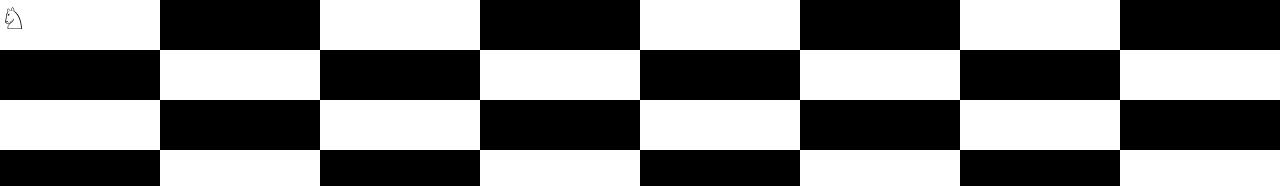
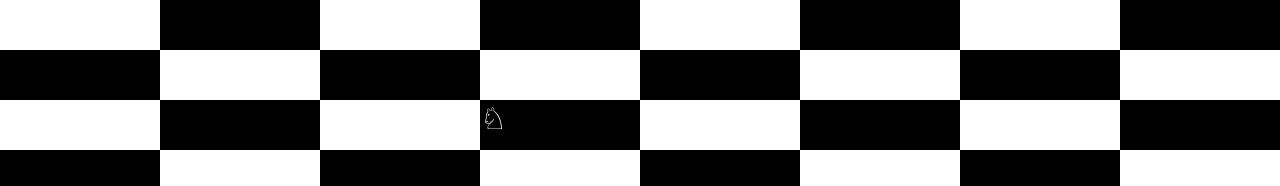
Before and after one commit to it-is-over9000/ItsOver9000-FE, a React (Create React App) app in the folder chess/: page / in a window 1280 px wide. Shown: the top 186 px of the page. Built offline with nearby package versions, Linux system fonts and the light colour scheme.

Commit message:
horse position being set by props

```diff
--- a/chess/src/App.js
+++ b/chess/src/App.js
@@ -10,7 +10,7 @@ class App extends Component {
   render() {
     return (
       <div className="App">
-        <Board knightPosition={[0,0]}/>
+        <Board knightPosition={[3,2]} />
       </div>
     );
   }
--- a/chess/src/index.js
+++ b/chess/src/index.js
@@ -6,7 +6,7 @@ import App from './App';
 import Board from './components/Board'
 
 ReactDOM.render(
-<Board knightPosition={[0,0]} />,
+    <Board knightPosition={[3,2]} />,
 document.getElementById('root'));
 
 // If you want your app to work offline and load faster, you can change
```
